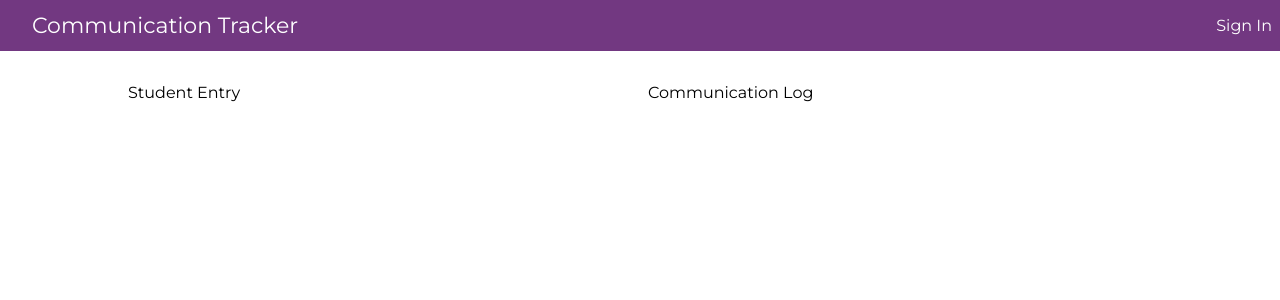
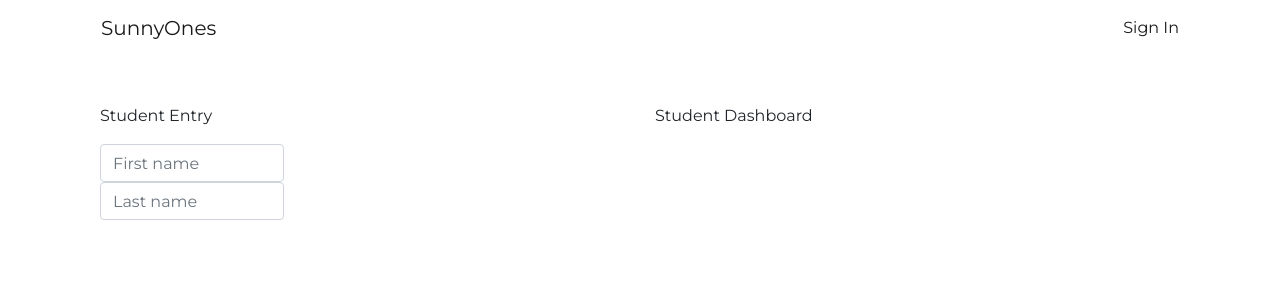
Before and after one commit to jasonjohn12/teachers-communication-log, a React (Create React App) app: page / in a window 1280 px wide. Shown: the top 300 px of the page. Built offline with nearby package versions, Linux system fonts and the light colour scheme.

Commit message:
Switch to bootstrap added skeleton for new components
Switch to bootstrap added skeleton for new components and switch s3 bucket

```diff
--- a/buildspec.yml
+++ b/buildspec.yml
@@ -19,7 +19,7 @@ phases:
   post_build:
     commands:
       - echo "Running post deployment"
-      - aws s3 sync ./build s3://react-teachers
+      - aws s3 sync ./build s3://sunnyones.com
     finally:
       - echo "Done"
     #   - command
--- a/package.json
+++ b/package.json
@@ -3,7 +3,9 @@
   "version": "0.1.0",
   "private": true,
   "dependencies": {
+    "bootstrap": "^4.4.1",
     "react": "^16.9.0",
+    "react-bootstrap": "^1.0.0-beta.16",
     "react-dom": "^16.9.0",
     "react-scripts": "3.1.1"
   },
--- a/public/index.html
+++ b/public/index.html
@@ -28,6 +28,12 @@
       href="https://fonts.googleapis.com/css?family=Montserrat:400,700&display=swap"
       rel="stylesheet"
     />
+    <link
+      rel="stylesheet"
+      href="https://maxcdn.bootstrapcdn.com/bootstrap/4.3.1/css/bootstrap.min.css"
+      integrity="sha384-ggOyR0iXCbMQv3Xipma34MD+dH/1fQ784/j6cY/iJTQUOhcWr7x9JvoRxT2MZw1T"
+      crossorigin="anonymous"
+    />
     <title>React App</title>
   </head>
   <body>
--- a/src/App.js
+++ b/src/App.js
@@ -1,13 +1,22 @@
 import React from "react";
-import Navbar from "./components/Layout/Navbar";
-import StudentEntry from "./components/StudentEntry/StudentEntry";
+import Navigation from "./components/Layout/Navbar";
+import Dashboard from "./components/Dashboard/Dashboard";
+import { Container, Col, Row } from "react-bootstrap";
 
 function App() {
   return (
-    <div>
-      <Navbar />
-      <StudentEntry />
-    </div>
+    <Container>
+      <Row>
+        <Col>
+          <Navigation />
+        </Col>
+      </Row>
+      <Row>
+        <Col>
+          <Dashboard />
+        </Col>
+      </Row>
+    </Container>
   );
 }
 
--- /dev/null
+++ b/src/components/Dashboard/Dashboard.js
@@ -0,0 +1,23 @@
+import React from "react";
+import StudentInput from "./Students/StudentInput";
+import StudentDashboard from "./Students/StudentsDashboard";
+import { Container, Row, Col } from "react-bootstrap";
+
+const Dashboard = () => {
+  return (
+    <Container>
+      <br />
+      <br />
+      <Row>
+        <Col>
+          <StudentInput />
+        </Col>
+        <Col>
+          <StudentDashboard />
+        </Col>
+      </Row>
+    </Container>
+  );
+};
+
+export default Dashboard;
--- a/src/components/StudentEntry/StudentEntry.module.css
+++ b/src/components/Dashboard/Dashboard.module.css
@@ -1,4 +1,4 @@
-.studentEntry {
+/* .dashboard {
   margin: 32px auto;
   display: grid;
   grid-template-columns: repeat(2, 1fr);
@@ -7,4 +7,4 @@
   width: 80%;
   height: 450px;
   grid-gap: 16px;
-}
+} */
--- /dev/null
+++ b/src/components/Dashboard/Students/StudentInput.js
@@ -0,0 +1,19 @@
+import React from "react";
+import { Form, Col } from "react-bootstrap";
+const StudentInput = () => {
+  return (
+    <React.Fragment>
+      <p>Student Entry</p>
+      <Form>
+        <Form.Row>
+          <Col>
+            <Form.Control placeholder="First name" style={{ width: "35%" }} />
+            <Form.Control placeholder="Last name" style={{ width: "35%" }} />
+          </Col>
+        </Form.Row>
+      </Form>
+    </React.Fragment>
+  );
+};
+
+export default StudentInput;
--- /dev/null
+++ b/src/components/Dashboard/Students/StudentsDashboard.js
@@ -0,0 +1,10 @@
+import React from "react";
+
+const StudentDashboard = () => {
+  return (
+    <React.Fragment>
+      <p>Student Dashboard</p>
+    </React.Fragment>
+  );
+};
+export default StudentDashboard;
--- a/src/components/Layout/Navbar.js
+++ b/src/components/Layout/Navbar.js
@@ -1,16 +1,23 @@
-import React from "react";
-import classes from "./Navbar.module.css";
+import React, { useState } from "react";
+import { Navbar } from "react-bootstrap";
 
-const Navbar = () => {
+const Navigation = () => {
+  const [isAuthenticated, setAuthentication] = useState(false);
   return (
-    <nav className={classes.navbar}>
-      <div>Communication Tracker</div>
-
-      <ul className={classes.navbarLinks}>
-        <li>Sign In</li>
-      </ul>
-    </nav>
+    <Navbar>
+      <Navbar.Brand href="#home">SunnyOnes</Navbar.Brand>
+      <Navbar.Toggle />
+      <Navbar.Collapse className="justify-content-end">
+        <Navbar.Text>
+          {isAuthenticated ? (
+            <a href="#login">Sign Out </a>
+          ) : (
+            <a href="#login">Sign In </a>
+          )}
+        </Navbar.Text>
+      </Navbar.Collapse>
+    </Navbar>
   );
 };
 
-export default Navbar;
+export default Navigation;
--- a/src/components/Layout/Navbar.module.css
+++ b/src/components/Layout/Navbar.module.css
@@ -1,5 +1,4 @@
-.navbar {
-  /* font-family: "Montserrat", sans-serif; */
+/* .navbar {
   display: flex;
   justify-content: space-between;
   color: white;
@@ -9,14 +8,14 @@
 .navbar div {
   font-size: 22px;
   margin: 0 32px;
-}
+} */
 
-.navbarLinks li {
+/* .navbarLinks li {
   display: flex;
   justify-content: space-between;
   list-style: none;
   margin: 0 8px;
   cursor: pointer;
-}
+} */
 /*#723881;*/
 /*e0e0e0*/
--- a/src/components/StudentEntry/StudentEntry.js
+++ /dev/null
@@ -1,12 +0,0 @@
-import React from "react";
-import classes from "./StudentEntry.module.css";
-const StudentEntry = () => {
-  return (
-    <div className={classes.studentEntry}>
-      <div className="one">Student Entry</div>
-      <div className="two">Communication Log</div>
-    </div>
-  );
-};
-
-export default StudentEntry;
```
Also changed, not shown: docker-compose.yml (added, +15 -0 lines), 2 other files (tests, documents, lock files or other folders).
